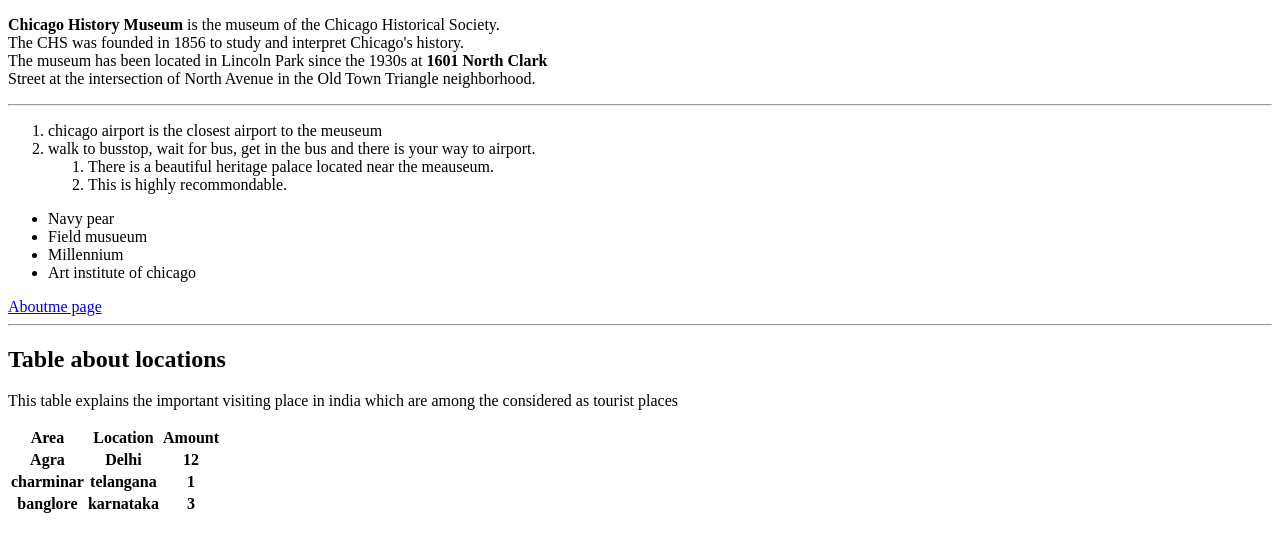
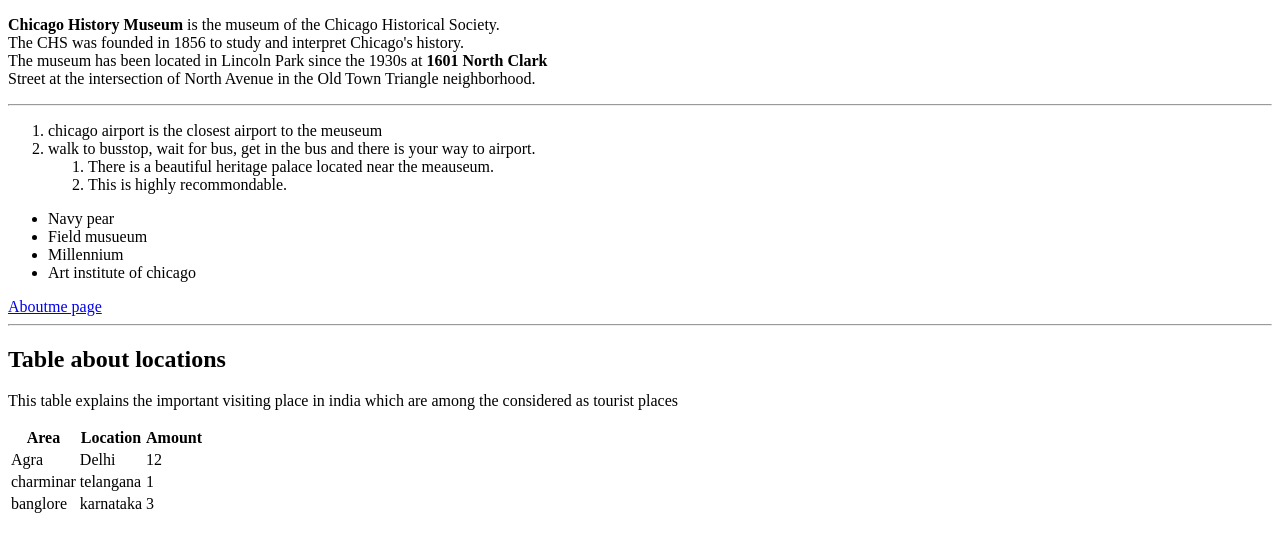
Before and after one commit to 44-563-Web-Apps-F22/44563-webapps-assignment-3-S553795, a plain HTML site: page index.html in a window 1280 px wide. Shown: the part 105-656 px from the top of the page. Drawn offline with Linux system fonts and the light colour scheme.

Commit message:
Update index.html

```diff
--- a/index.html
+++ b/index.html
@@ -68,22 +68,22 @@
             </tr>
             <tr>
 
-                <th>Agra</th>
-                <th>Delhi</th>
-                <th>12</th>
+                <td>Agra</td>
+                <td>Delhi</td>
+                <td>12</td>
 
             </tr>
             <tr>
 
-                <th>charminar</th>
-                <th>telangana</th>
-                <th>1</th>
+                <td>charminar</td>
+                <td>telangana</td>
+                <td>1</td>
 
             </tr>
             <tr>
-                <th>banglore</th>
-                <th>karnataka</th>
-                <th>3</th>
+                <td>banglore</td>
+                <td>karnataka</td>
+                <td>3</td>
 
             </tr>
 
```
